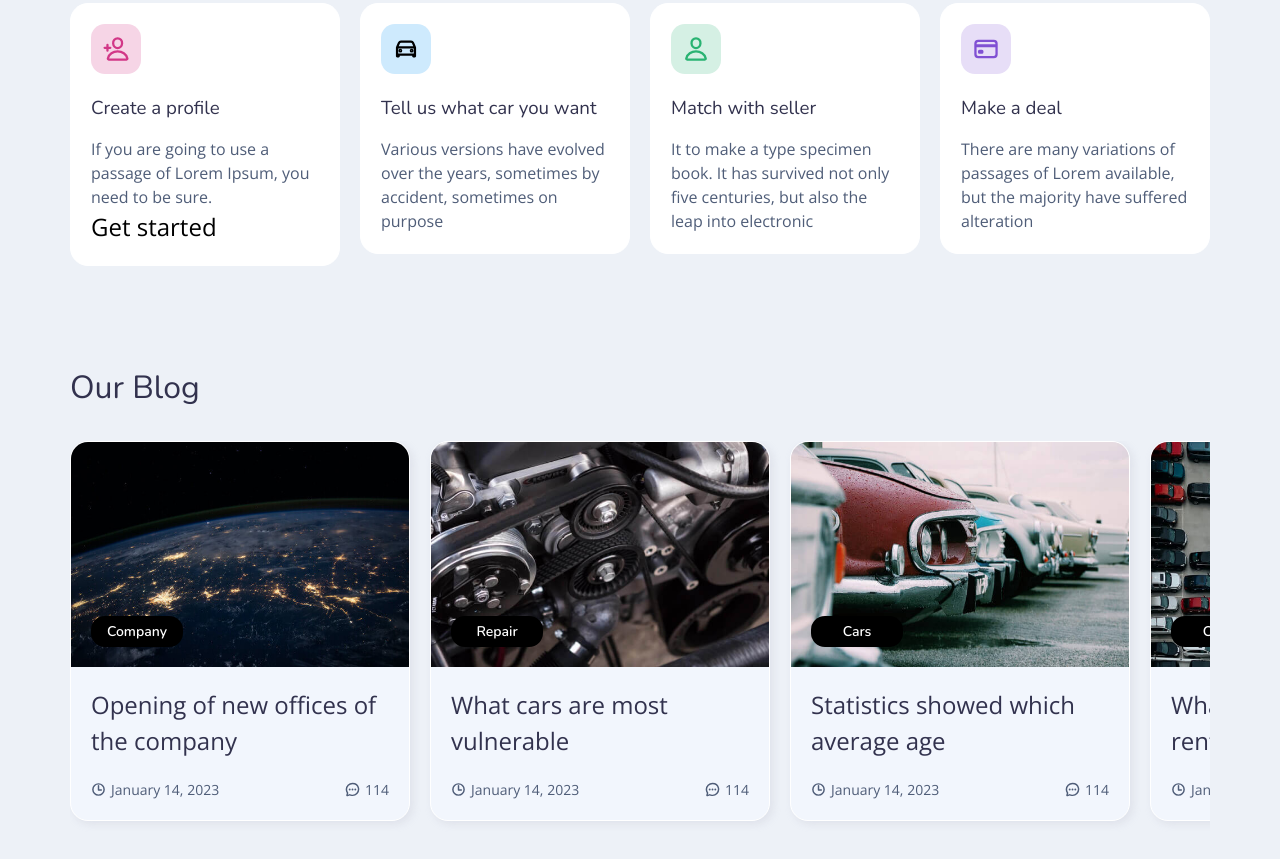
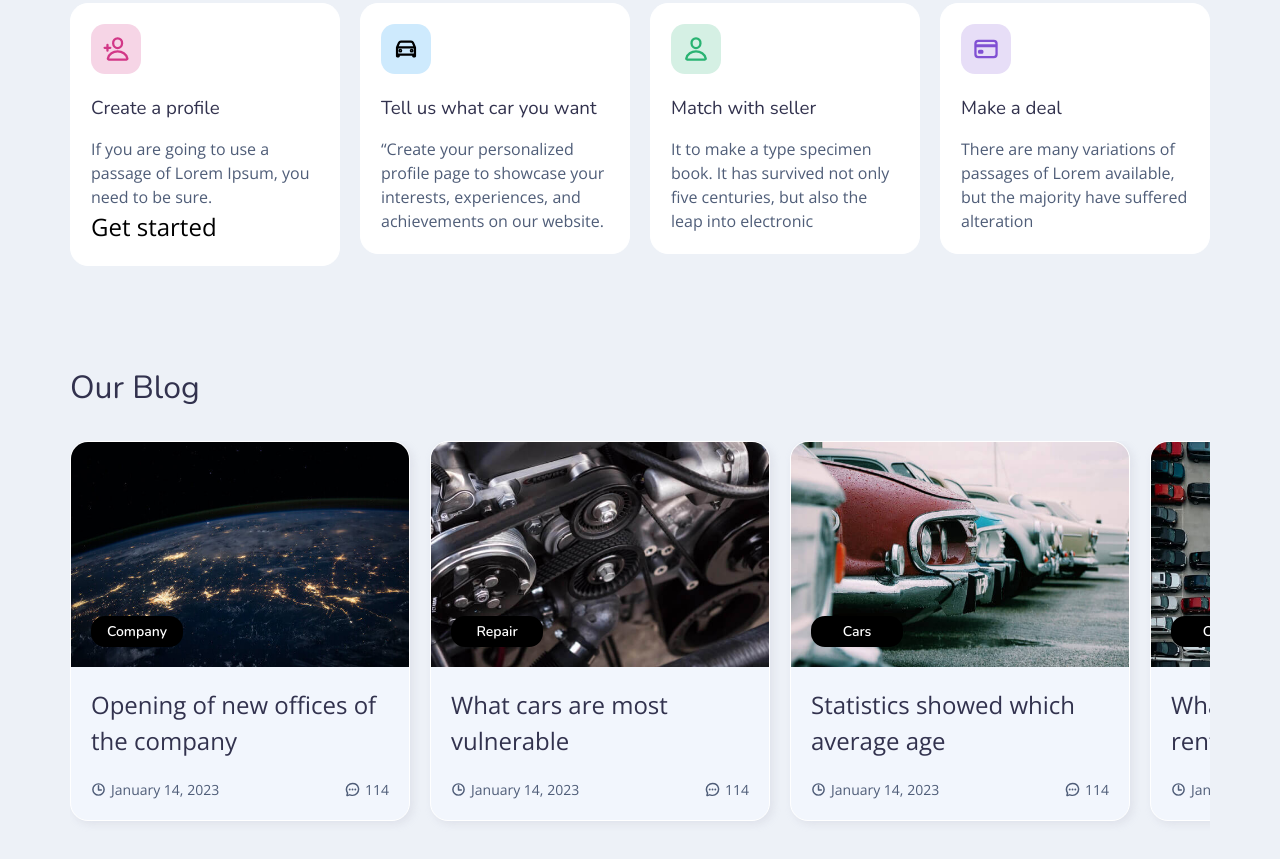
Before and after one commit to maan-2605/rent-n-ride, a plain HTML site: page index.html in a window 1280 px wide. Shown: the part 2026-2885 px from the top of the page. Drawn offline with nearby package versions, Linux system fonts and the light colour scheme.

Commit message:
Update index.html

```diff
--- a/index.html
+++ b/index.html
@@ -572,7 +572,7 @@
                 <h3 class="card-title">Tell us what car you want</h3>
 
                 <p class="card-text">
-                  Various versions have evolved over the years, sometimes by accident, sometimes on purpose
+                  “Create your personalized profile page to showcase your interests, experiences, and achievements on our website.
                 </p>
 
               </div>
```
